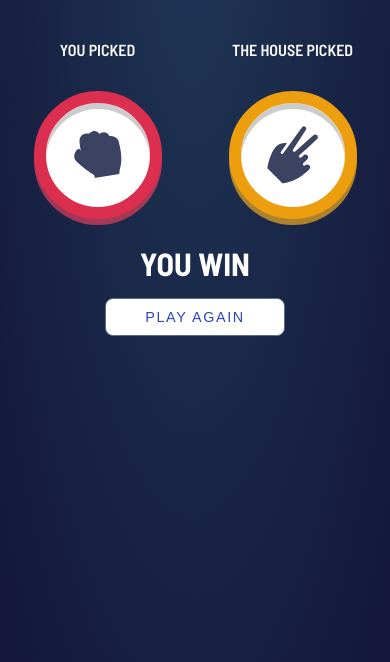
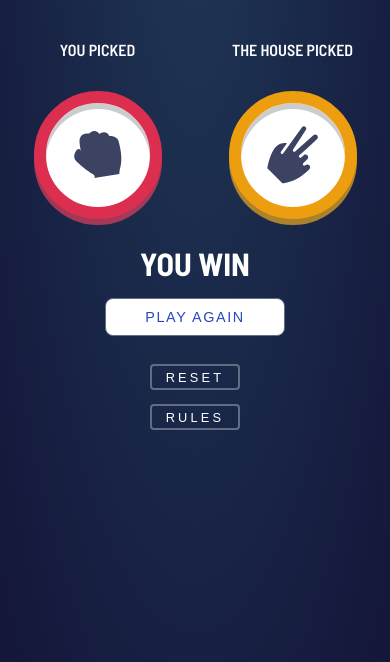
Before and after one commit to RuchithaThota/rock-paper-scissors, a plain HTML site: page index.html in a window 390 px wide. Shown: the part 156-818 px from the top of the page. Drawn offline with Linux system fonts and the light colour scheme.

Commit message:
feat:site-footer

```diff
--- a/index.html
+++ b/index.html
@@ -60,6 +60,10 @@
       </div>
     </section>
   </div>
+  <footer class="site-footer">
+    <button class="btn-reset">reset</button>
+    <button class="btn-rules">rules</button>
+  </footer>
 </body>
 
 </html>
--- a/styles/styles.scss
+++ b/styles/styles.scss
@@ -221,3 +221,39 @@ body {
     font-size: 1rem;
   }
 }
+.site-footer {
+  width: 90%;
+  margin: 2rem auto 0 auto;
+  //   border: 1px solid red;
+  display: flex;
+  justify-content: flex-end;
+}
+.site-footer button {
+  background-color: transparent;
+  padding: 1% 4%;
+  border: 2px solid $outline;
+  border-radius: 4px;
+  font-size: 1rem;
+  color: $light-text;
+  text-transform: uppercase;
+  letter-spacing: 0.2rem;
+  cursor: pointer;
+}
+.btn-reset {
+  margin-right: 4%;
+}
+@media screen and (max-width: 600px) {
+  .site-footer {
+    margin: 1rem auto 0 auto;
+    justify-content: center;
+    align-items: center;
+    flex-direction: column;
+  }
+  .site-footer button {
+    font-size: 0.8rem;
+  }
+  .btn-reset {
+    margin-right: 0;
+    margin-bottom: 4%;
+  }
+}
```
Also changed, not shown: styles/styles.css, 1 other file.
